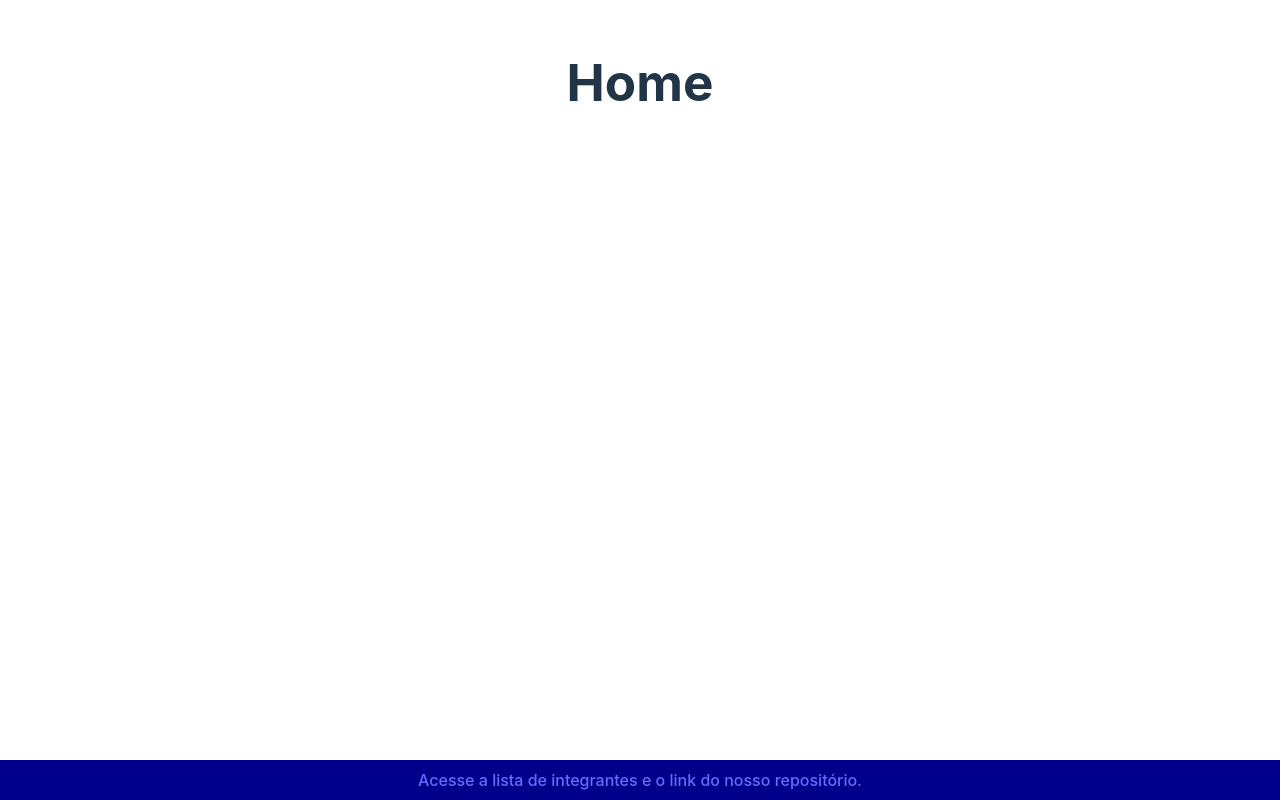
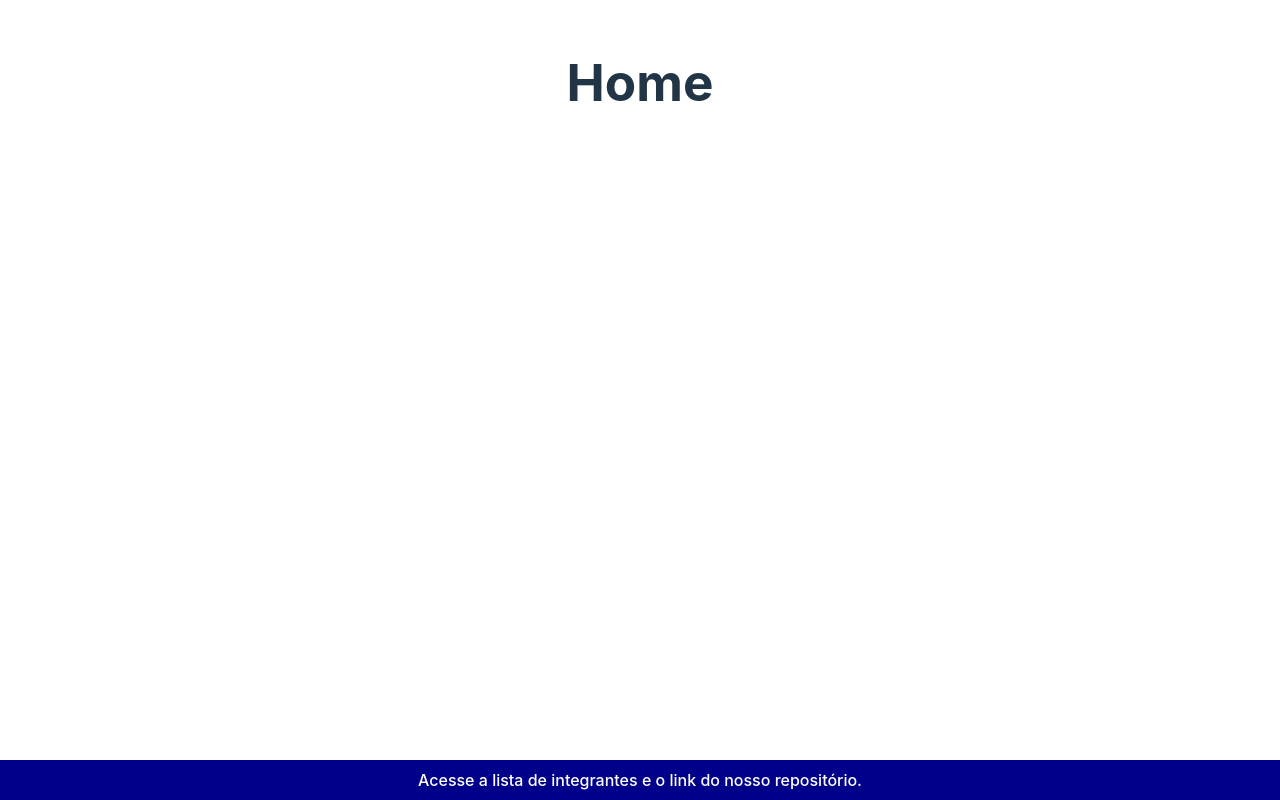
Before and after one commit to gusoaresss/luna, a React (Vite) app: page / in a window 1280 px wide. Built offline with nearby package versions, Linux system fonts and the light colour scheme.

Commit message:
Alteração CSS

```diff
--- a/src/index.css
+++ b/src/index.css
@@ -16,11 +16,11 @@
 
 a {
   font-weight: 500;
-  color: #646cff;
+  color: white;
   text-decoration: inherit;
 }
 a:hover {
-  color: #535bf2;
+  color: black;
 }
 
 body {
```
